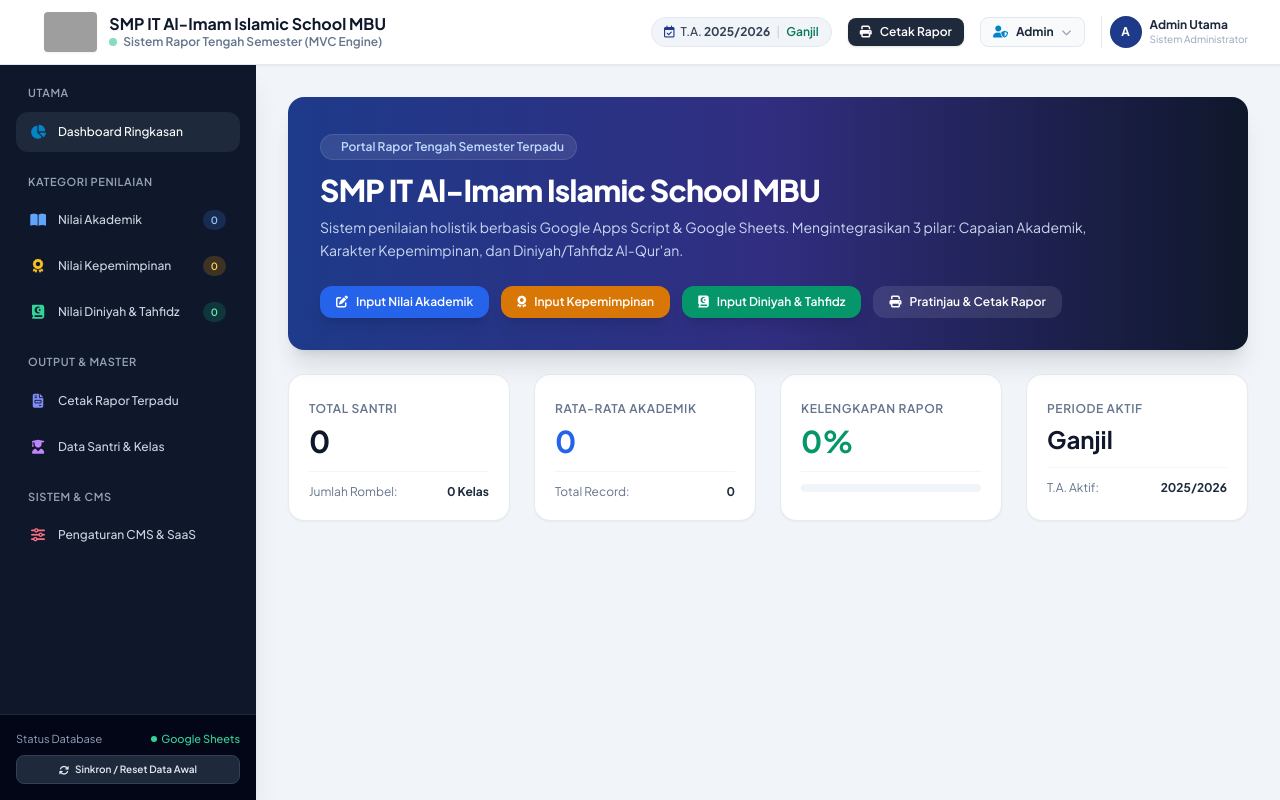
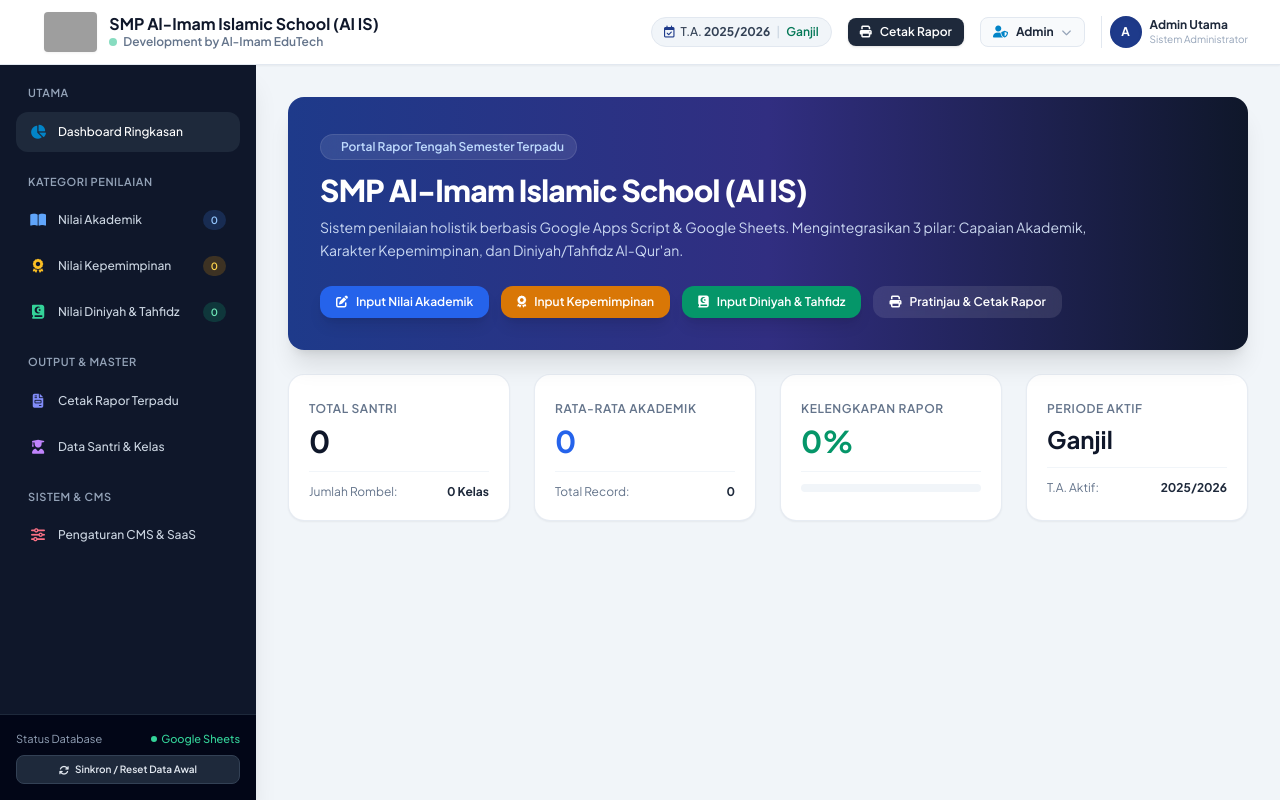
Before and after one commit to faikbajsair/app-rapor-smp, a website: page src/Index_Complete.html in a window 1280 px wide. Drawn offline with nearby package versions, Linux system fonts and the light colour scheme; grey boxes are pictures that could not be loaded; some icons are missing.

Commit message:
chore: update school name to SMP Al-Imam Islamic School (AI IS) and branding to Development by Al-Imam EduTech

```diff
--- a/src/Index_Complete.html
+++ b/src/Index_Complete.html
@@ -89,10 +89,10 @@
             <img id="nav-school-logo" src="https://alimamischool.com/wp-content/uploads/2020/08/Al-Imam-Islamic-School-alimamischool.com-sekolah-sunnah-logo.png"
                  alt="Logo Sekolah" class="h-10 w-auto object-contain drop-shadow-sm rounded" />
             <div class="hidden sm:block">
-              <h1 id="nav-school-name" class="text-base font-bold text-slate-900 leading-tight">SMP IT Al-Imam Islamic School MBU</h1>
+              <h1 id="nav-school-name" class="text-base font-bold text-slate-900 leading-tight">SMP Al-Imam Islamic School (AI IS)</h1>
               <p class="text-xs font-semibold text-slate-500 flex items-center gap-1.5">
                 <span class="inline-block w-2 h-2 rounded-full bg-emerald-500 animate-pulse"></span>
-                Sistem Rapor Tengah Semester (MVC Engine)
+                Development by Al-Imam EduTech
               </p>
             </div>
           </div>
@@ -264,7 +264,7 @@
                 <span>Portal Rapor Tengah Semester Terpadu</span>
               </div>
               <h2 class="text-2xl sm:text-3xl font-extrabold tracking-tight text-white mb-2" id="home-welcome-school">
-                SMP IT Al-Imam Islamic School MBU
+                SMP Al-Imam Islamic School (AI IS)
               </h2>
               <p class="text-sm text-blue-100/90 leading-relaxed mb-6">
                 Sistem penilaian holistik berbasis Google Apps Script & Google Sheets. Mengintegrasikan 3 pilar: Capaian Akademik, Karakter Kepemimpinan, dan Diniyah/Tahfidz Al-Qur'an.
@@ -557,7 +557,7 @@
               <img id="print-school-logo" src="https://alimamischool.com/wp-content/uploads/2020/08/Al-Imam-Islamic-School-alimamischool.com-sekolah-sunnah-logo.png" alt="Logo" class="h-20 w-20 object-contain" />
               <div class="text-center flex-1">
                 <h2 class="text-xs uppercase font-bold tracking-widest text-slate-600">Laporan Hasil Belajar Tengah Semester</h2>
-                <h1 id="print-school-name" class="text-lg sm:text-xl font-black text-slate-900 tracking-tight uppercase mt-0.5">SMP IT AL-IMAM ISLAMIC SCHOOL MBU</h1>
+                <h1 id="print-school-name" class="text-lg sm:text-xl font-black text-slate-900 tracking-tight uppercase mt-0.5">SMP AL-IMAM ISLAMIC SCHOOL (AI IS)</h1>
                 <p id="print-school-address" class="text-[11px] text-slate-600 mt-1 leading-tight">Jl. KH. M. Usman No. 128, Kukusan, Beji, Kota Depok, Jawa Barat</p>
               </div>
               <div class="w-20 hidden sm:block"></div>
```
Also changed, not shown: public/index.html (+4 -4 lines), src/views/CetakRapor.html (+2 -2 lines), src/views/DashboardHome.html (+1 -1 lines), src/views/Index.html (+2 -2 lines), src/views/Navbar.html (+2 -2 lines), src/views/Scripts.html (+2 -2 lines), README.md, 3 other files.
